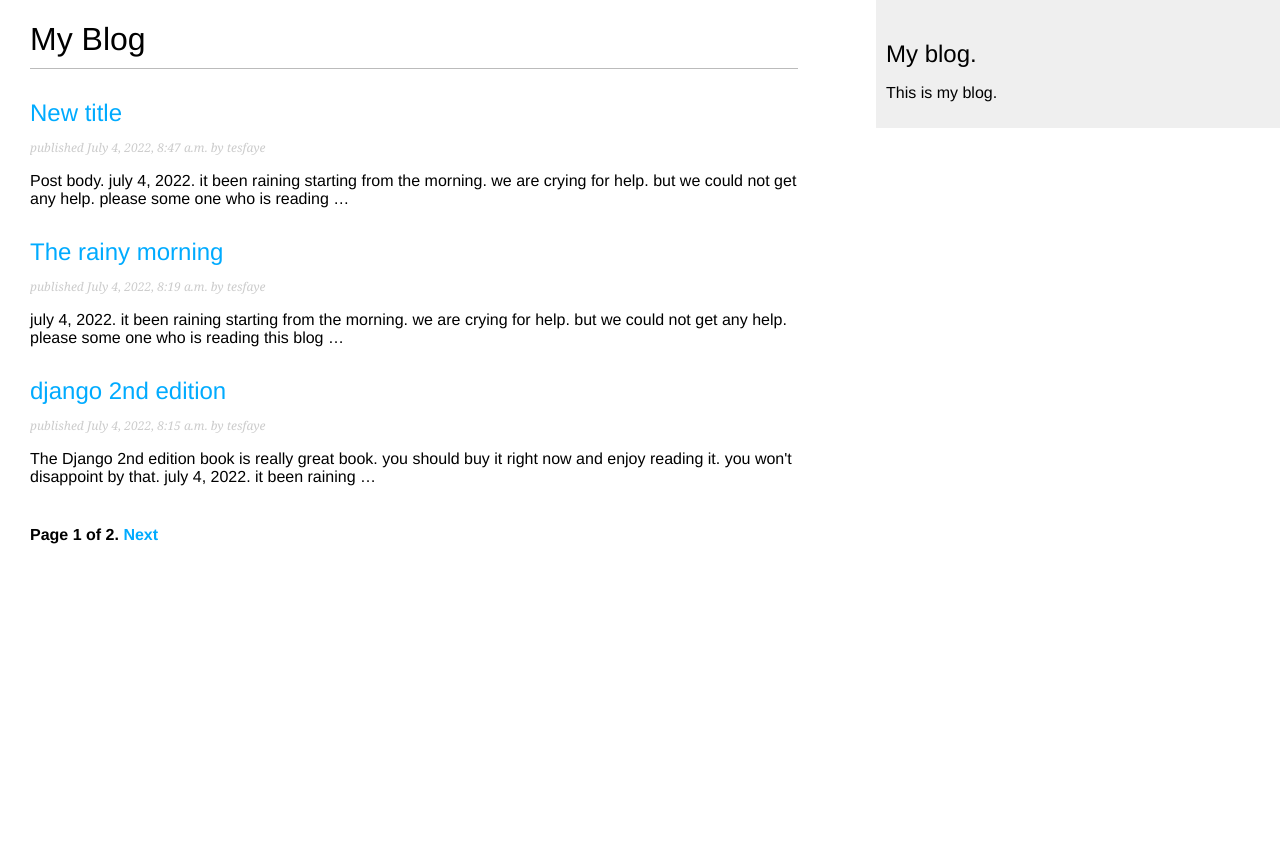
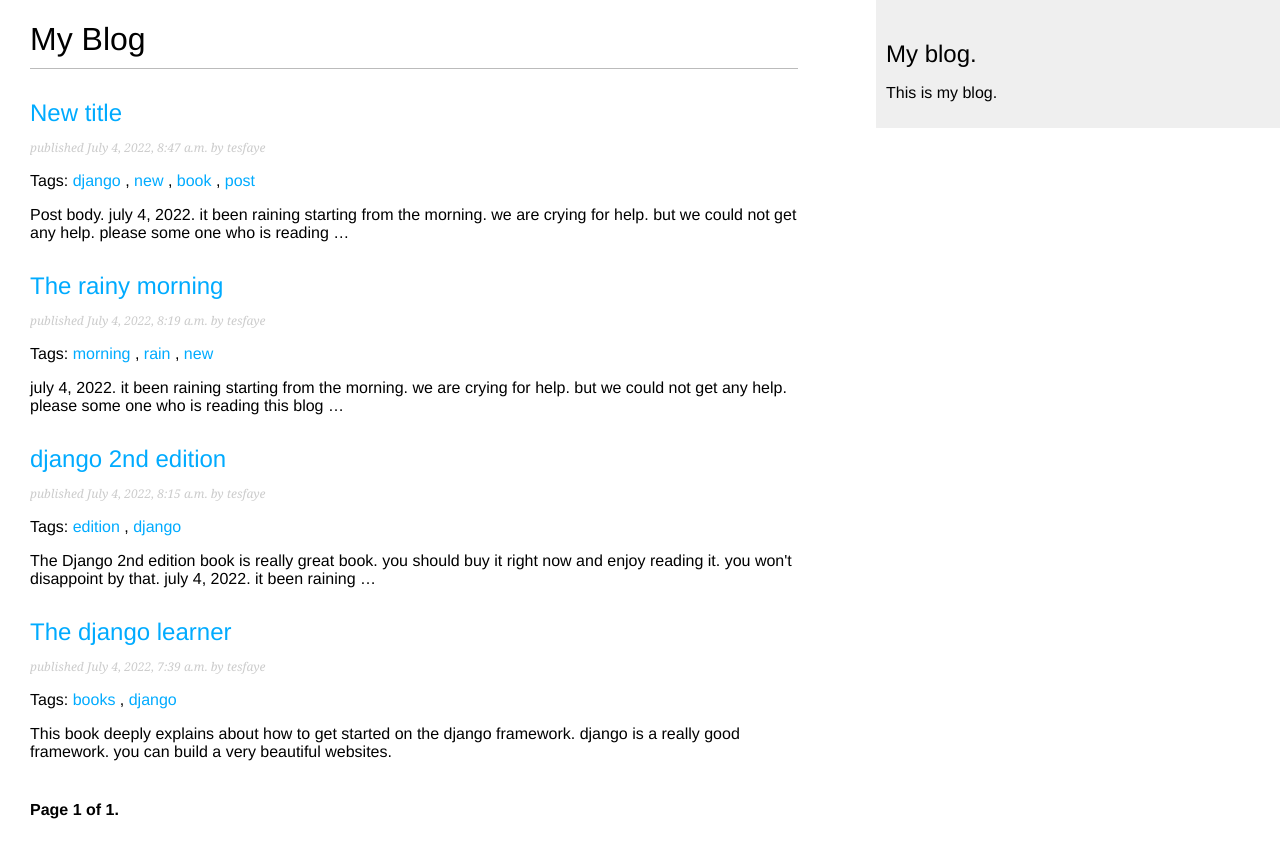
Before and after one commit to TesfayeAdugna/Blog-app, a Django app: page /blog/ in a window 1280 px wide. Before the commit the page ends 544 px from the top, so only its background shows below. Run offline with Django 4.2, Linux system fonts and the light colour scheme; data comes from the database, SQL or seed files in the repository; both versions use the stored data as it was after the commit; parts of the project's set-up code (start-up, migrations or seed data) failed here and were passed over.

Commit message:
enhanced the blog app

```diff
--- a/mysite/blog/models.py
+++ b/mysite/blog/models.py
@@ -2,6 +2,7 @@ from django.db import models
 from django.utils import  timezone
 from django.contrib.auth.models import User
 from django.urls import reverse
+from taggit.managers import TaggableManager
 
 # Create your models here.
 class publishedManager(models.Manager):
@@ -24,6 +25,7 @@ class Post(models.Model):
     status = models.CharField(max_length=10, choices=STATUS_CHOICES, default='draft')
     objects = models.Manager()
     published = publishedManager()
+    tags = TaggableManager()
 
     class Meta:
         ordering = ('-publish',)
@@ -37,3 +39,20 @@ class Post(models.Model):
                                 self.publish.month,
                                 self.publish.day,
                                 self.slug])
+
+class Comment(models.Model):
+    post = models.ForeignKey(Post,
+                            on_delete=models.CASCADE,
+                            related_name='comments')
+    name = models.CharField(max_length=80)
+    email = models.EmailField()
+    body = models.TextField()
+    created = models.DateTimeField(auto_now_add=True)
+    updated = models.DateTimeField(auto_now=True)
+    active = models.BooleanField(default=True)
+
+    class Meta:
+        ordering = ('created',)
+
+    def __str__(self):
+        return f'Comment by {self.name} on {self.post}'
--- a/mysite/blog/templates/blog/post/list.html
+++ b/mysite/blog/templates/blog/post/list.html
@@ -2,6 +2,9 @@
 {% block title %}My Bog{% endblock %}
 {% block content %}
 <h1>My Blog</h1>
+{% if tag %}
+<h2>Posts tagged with "{{ tag.name }}"</h2>
+{% endif %}
 {% for post in posts %}
 <h2>
     <a href="{{post.get_absolute_url }}">
@@ -11,7 +14,15 @@
 <p class = "date">
     published {{ post.publish }} by {{ post.author }}
 </p>
+<p class="tags">Tags:
+    {% for tag in post.tags.all %}
+    <a href="{% url "blog:post_list_by_tag" tag.slug %}">
+        {{ tag.name }}
+    </a>
+    {% if not forloop.last %}, {% endif %}
+    {% endfor %}
+</p>
 {{ post.body | truncatewords:30 | linebreaks }}
 {% endfor %}
-{% include "pagination.html" with page=page_obj %}
+{% include "pagination.html" with page=posts %}
 {% endblock %}
--- a/mysite/blog/urls.py
+++ b/mysite/blog/urls.py
@@ -6,7 +6,11 @@ app_name = 'blog'
 urlpatterns = [
     # post views
     # path('', views.post_list, name='post_list'),
-    path('',views.PostListView.as_view(), name='post_list'),
+    # path('',views.PostListView.as_view(), name='post_list'),
+    path('', views.post_list, name='post_list'),
+    path('tag/<slug:tag_slug>/',
+        views.post_list, name='post_list_by_tag'),
+    path('<int:post_id>/share/', views.post_share, name='post_share'),
     path('<int:year>/<int:month>/<int:day>/<slug:post>/',
     views.post_detail,
     name='post_detail'),
--- a/mysite/blog/views.py
+++ b/mysite/blog/views.py
@@ -1,13 +1,17 @@
 from django.shortcuts import render, get_object_or_404
-from .models import Post
+from .models import Post, Comment
 from django.core.paginator import Paginator, EmptyPage, PageNotAnInteger
 from django.views.generic import ListView
+from .forms import EmailPostForm, CommentForm
+from django.core.mail import send_mail
+from taggit.models import Tag
+from django.db.models import Count
 
 # Create your views here.
 class PostListView(ListView):
     queryset = Post.published.all()
     context_object_name = 'posts'
-    paginate_by = 3
+    paginate_by = 4
     template_name = 'blog/post/list.html'
 
 def post_detail(request, year, month, day, post):
@@ -16,4 +20,76 @@ def post_detail(request, year, month, day, post):
                                     publish__year=year,
                                     publish__month=month,
                                     publish__day=day)
-    return render(request, 'blog/post/detail.html', {'post':post})
+    # list of active comments for this post
+    comments = post.comments.filter(active=True)
+
+    new_comment = None
+
+    if request.method == 'POST':
+        # A comment was posted
+        comment_form = CommentForm(data=request.POST)
+        if comment_form.is_valid():
+            # create comment object but don't save to database yet
+            new_comment = comment_form.save(commit=False)
+            # Assign the current post to the comment
+            new_comment.post = post
+            # save the comment to the database
+            new_comment.save()
+    else:
+        comment_form = CommentForm()
+    # List of similar posts
+    post_tags_ids = post.tags.values_list('id', flat=True)
+    similar_posts = Post.published.filter(tags__in=post_tags_ids)\
+        .exclude(id=post.id)
+    similar_posts = similar_posts.annotate(same_tags=Count('tags'))\
+        .order_by('-same_tags', '-publish')[:4]
+    return render(request, 'blog/post/detail.html', {'post':post, 'comments':comments, 'new_comment':new_comment, 'comment_form':comment_form, 'similar_posts':similar_posts})
+
+def post_share(request, post_id):
+    # Retrieve  post by id
+    post = get_object_or_404(Post, id=post_id, status='published')
+    sent = False
+
+    if request.method == 'POST':
+        # Form was submitted
+        form = EmailPostForm(request.POST)
+        if form.is_valid():
+            # Form fields passed validation
+            cd = form.cleaned_data
+            post_url = request.build_absolute_uri(post.get_absolute_url())
+            subject = f"{cd['name']} recommends you read " \
+                f"{post.title}"
+            message = f"Read{post.title} at {post_url}\n\n" \
+                f"{cd['name']}\'s comments:{cd['comments']}"
+            send_mail(subject, message, 'admin@myblog.com',
+                        [cd['to']])
+            sent = True
+            #  ... send email
+    else:
+        form = EmailPostForm()
+    return render(request, 'blog/post/share.html', {'post': post,
+                                                    'form':form,
+                                                    'sent':sent})
+
+def post_list(request, tag_slug=None):
+    object_list = Post.published.all()
+    tag = None
+
+    if tag_slug:
+        tag = get_object_or_404(Tag, slug=tag_slug)
+        object_list = object_list.filter(tags__in=[tag])
+
+    paginator = Paginator(object_list, 4) # 4 posts in each page
+
+    page = request.GET.get('page')
+    try:
+        posts = paginator.page(page)
+    except PageNotAnInteger:
+        # if page is not an integer deliver the first page
+        posts = paginator.page(1)
+    except EmptyPage:
+        # if page is out of range deliver last page of results
+        posts = paginator.page(paginator.num_pages)
+    return render(request, 'blog/post/list.html', {'page':page,
+                                                'posts':posts,
+                                                'tag':tag})
--- a/mysite/mysite/settings.py
+++ b/mysite/mysite/settings.py
@@ -22,6 +22,8 @@ BASE_DIR = Path(__file__).resolve().parent.parent
 # SECURITY WARNING: keep the secret key used in production secret!
 SECRET_KEY = 'django-insecure-i%istb3s)%wj@x18a3&2h(w**(el2p-lgzckxwlf2jgm7im$fg'
 
+EMAIL_BACKEND = 'django.core.mail.backends.console.EmailBackend'
+
 # SECURITY WARNING: don't run with debug turned on in production!
 DEBUG = True
 
@@ -38,6 +40,7 @@ INSTALLED_APPS = [
     'django.contrib.messages',
     'django.contrib.staticfiles',
     'blog.apps.BlogConfig',
+    'taggit',
 ]
 
 MIDDLEWARE = [
```
Also changed, not shown: mysite/blog/admin.py (+7 -1 lines), mysite/blog/forms.py (added, +14 -0 lines), mysite/blog/templates/blog/post/detail.html (+39 -0 lines), mysite/blog/templates/blog/post/share.html (added, +17 -0 lines), mysite/blog/migrations/0002_comment.py (added), mysite/blog/migrations/0003_post_tags.py (added), mysite/db.sqlite3.
